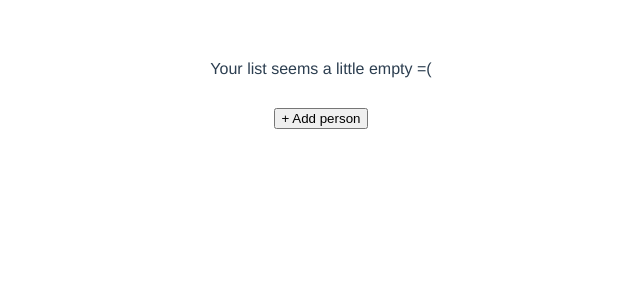
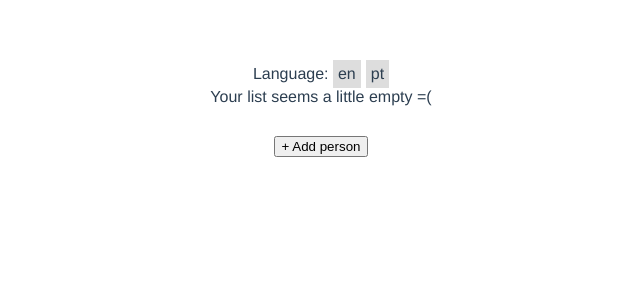
Before and after one commit to andremoraisp/secret-santa-links, a Vue app: page / in a window 1280 px wide. Shown: the top 300 px of the page, without its empty margins (319-959 px from the left). Built offline with nearby package versions, Linux system fonts and the light colour scheme.

Commit message:
Add i18n (internationalization)

```diff
--- a/package.json
+++ b/package.json
@@ -11,6 +11,7 @@
     "core-js": "^2.6.5",
     "vue": "^2.6.10",
     "vue-class-component": "^7.0.2",
+    "vue-i18n": "^8.14.0",
     "vue-property-decorator": "^8.1.0"
   },
   "devDependencies": {
--- a/src/App.vue
+++ b/src/App.vue
@@ -1,5 +1,6 @@
 <template>
   <div id="app">
+    <LanguageSelector />
     <PeopleList />
   </div>
 </template>
@@ -7,9 +8,11 @@
 <script lang="ts">
 import { Component, Vue } from 'vue-property-decorator';
 import PeopleList from './components/PeopleList.vue';
+import LanguageSelector from './components/LanguageSelector.vue';
 
 @Component({
   components: {
+    LanguageSelector,
     PeopleList,
   },
 })
@@ -18,7 +21,7 @@ export default class App extends Vue {}
 
 <style lang="less">
 #app {
-  font-family: 'Avenir', Helvetica, Arial, sans-serif;
+  font-family: "Avenir", Helvetica, Arial, sans-serif;
   -webkit-font-smoothing: antialiased;
   -moz-osx-font-smoothing: grayscale;
   text-align: center;
--- /dev/null
+++ b/src/components/LanguageSelector.vue
@@ -0,0 +1,39 @@
+<template>
+  <div>
+    Language:
+    <div
+      class="language"
+      v-for="lang in availableLanguages"
+      :key="lang"
+      @click="setLanguage(lang)"
+    >{{ lang }}</div>
+  </div>
+</template>
+
+<script lang="ts">
+import Vue from 'vue';
+import Component from 'vue-class-component';
+import i18n from '@/plugins/i18n/i18n';
+
+@Component({})
+export default class LanguageSelector extends Vue {
+  public availableLanguages: string[] = ['en', 'pt'];
+
+  public setLanguage(lang: string) {
+    i18n.locale = lang;
+  }
+}
+</script>
+
+<style lang="less" scoped>
+.language {
+  cursor: pointer;
+  display: inline-block;
+  background-color: #ddd;
+  padding: 5px;
+
+  + .language {
+    margin-inline-start: 5px;
+  }
+}
+</style>
--- a/src/components/PeopleList.vue
+++ b/src/components/PeopleList.vue
@@ -1,30 +1,30 @@
 <template>
   <div class="people-list">
     <div class="people-container">
-      <div class="person" v-if="people.length == 0">Your list seems a little empty =(</div>
+      <div class="person" v-if="people.length == 0">{{ $t('peopleList.message.empty') }}</div>
       <div class="person" v-for="(person, index) in people" :key="index">
         <div class="form-element-inline">
-          <label :for="'input-name-'+index">Name</label>
+          <label :for="'input-name-'+index">{{ $t('peopleList.input.name') }}</label>
           <input :id="'input-name-'+index" type="text" :value="person.Name" />
         </div>
         <div class="form-element-inline">
-          <label :for="'input-whatsapp-'+index">Whatsapp</label>
+          <label :for="'input-whatsapp-'+index">{{ $t('peopleList.input.whatsapp') }}</label>
           <input :id="'input-whatsapp-'+index" type="text" :value="person.Whatsapp" />
         </div>
         <div class="form-element-inline">
-          <label :for="'input-email-'+index">E-mail</label>
+          <label :for="'input-email-'+index">{{ $t('peopleList.input.email') }}</label>
           <input :id="'input-email-'+index" type="text" :value="person.EmailAddress" />
         </div>
-        <button class="remove-person-btn" @click="removePerson(person, index)">- Remove</button>
+        <button class="remove-person-btn" @click="removePerson(person, index)">- {{ $t('peopleList.button.remove') }}</button>
       </div>
     </div>
-    <button class="add-person-btn" @click="addPerson()">+ Add person</button>
+    <button class="add-person-btn" @click="addPerson()">+ {{ $t('peopleList.button.add') }}</button>
   </div>
 </template>
 
 <script lang='ts'>
 import { Component, Prop, Vue } from 'vue-property-decorator';
-import Person from '../models/Person';
+import Person from '@/models/Person';
 
 @Component
 export default class PeopleList extends Vue {
--- a/src/main.ts
+++ b/src/main.ts
@@ -1,8 +1,10 @@
 import Vue from 'vue';
 import App from './App.vue';
+import i18n from '@/plugins/i18n/i18n';
 
 Vue.config.productionTip = false;
 
 new Vue({
+  i18n,
   render: (h) => h(App),
 }).$mount('#app');
--- /dev/null
+++ b/src/plugins/i18n/en.ts
@@ -0,0 +1,8 @@
+export default {
+    'peopleList.button.add': 'Add person',
+    'peopleList.button.remove': 'Remove',
+    'peopleList.input.name': 'Name',
+    'peopleList.input.whatsapp': 'WhatsApp',
+    'peopleList.input.email': 'E-mail',
+    'peopleList.message.empty': 'Your list seems a little empty =(',
+};
--- /dev/null
+++ b/src/plugins/i18n/i18n.ts
@@ -0,0 +1,15 @@
+import Vue from 'vue';
+import VueI18n from 'vue-i18n';
+
+import en from './en';
+import pt from './pt';
+
+Vue.use(VueI18n);
+
+const i18n = new VueI18n({
+    messages: { en, pt },
+    locale: 'en',
+    fallbackLocale: 'en',
+});
+
+export default i18n;
--- /dev/null
+++ b/src/plugins/i18n/pt.ts
@@ -0,0 +1,8 @@
+export default {
+    'peopleList.button.add': 'Adicionar pessoa',
+    'peopleList.button.remove': 'Remover',
+    'peopleList.input.name': 'Nome',
+    'peopleList.input.whatsapp': 'WhatsApp',
+    'peopleList.input.email': 'E-mail',
+    'peopleList.message.empty': 'Sua lista está um pouco vazia =(',
+};
```
Also changed, not shown: 1 other file (tests, documents, lock files or other folders).
